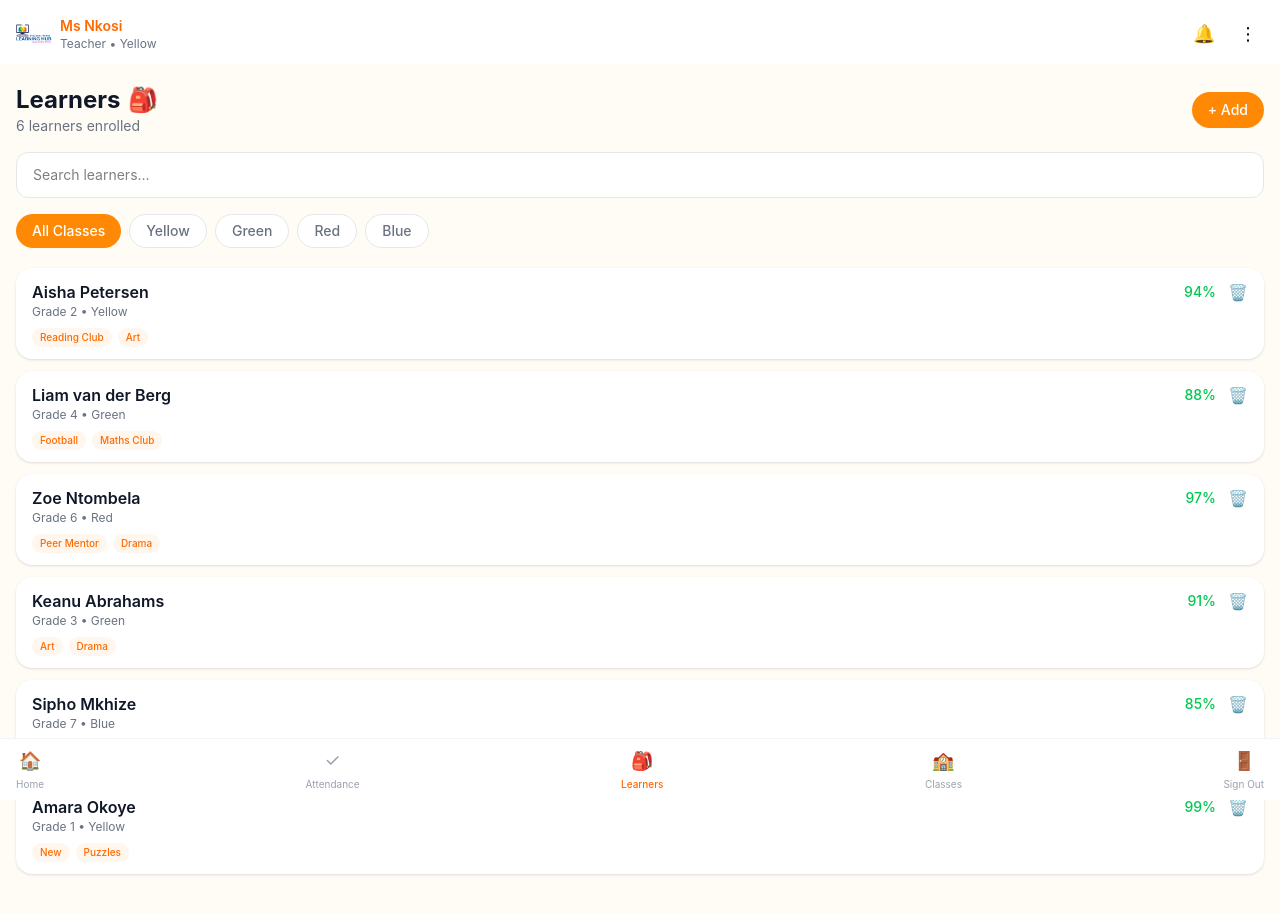
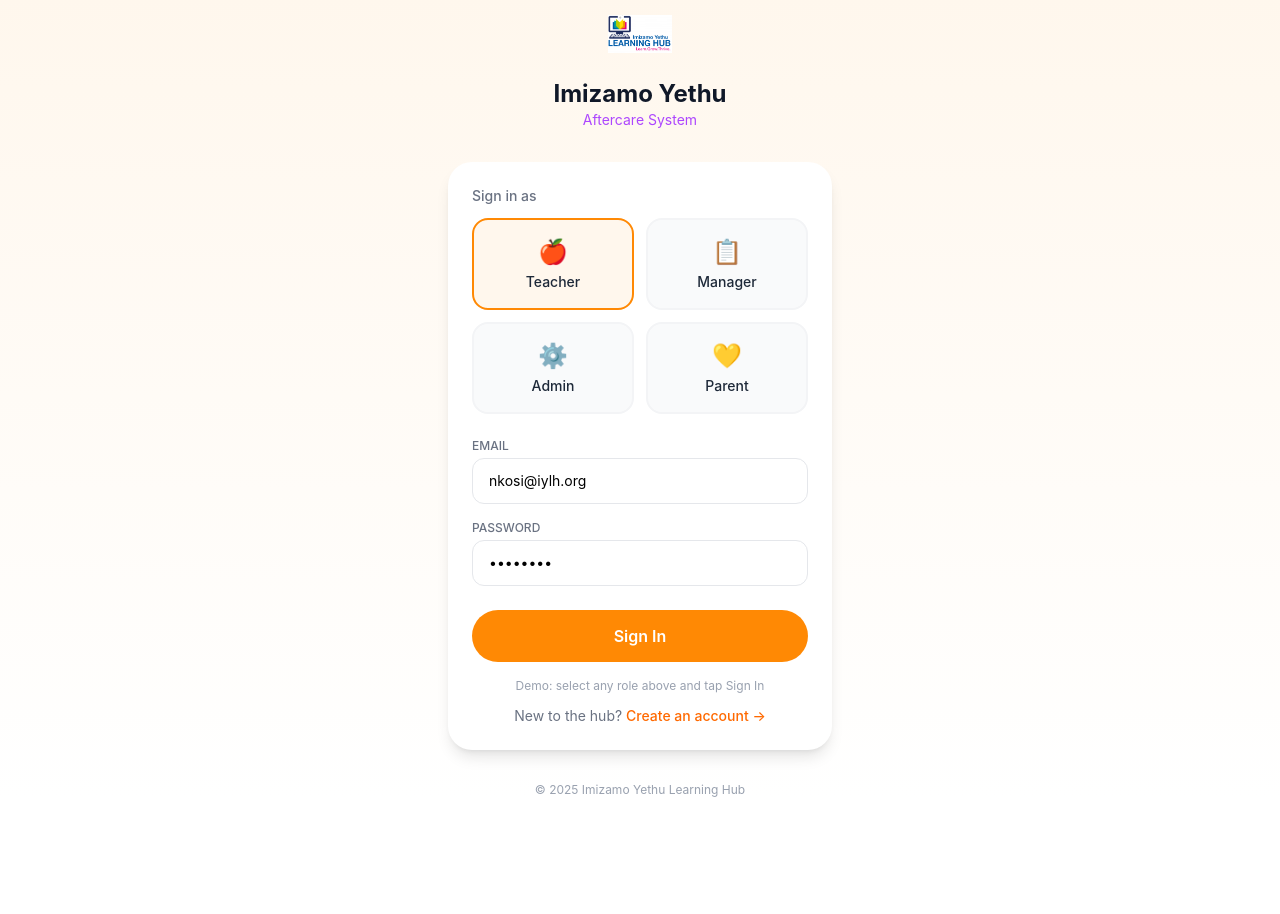
Before and after one commit to INSY7315ImizamoYethuAftercare/Imizamo_Yethu_Aftercare, a React (Vite) app in the folder client/: page / in a window 1280 px wide. Shown: the top 914 px of the page. After the commit the page ends 800 px from the top, so only its background shows below. Built offline with nearby package versions, Linux system fonts and the light colour scheme.

Commit message:
Add Login and Create Account screens
Built the Login screen with role selection and the Create Account flow (role selection + registration form) to match the Figma designs.

```diff
--- a/client/src/App.jsx
+++ b/client/src/App.jsx
@@ -1,11 +1,15 @@
-import Classes from './pages/Learners';
+import { useState } from "react";
+import Login from "./pages/Login";
+import Register from "./pages/Register";
 
 function App() {
-  return (
-    <div>
-      <Classes />
-    </div>
-  );
+  const [showRegister, setShowRegister] = useState(false);
+
+  if (showRegister) {
+    return <Register onSwitchToLogin={() => setShowRegister(false)} />;
+  }
+
+  return <Login onSwitchToRegister={() => setShowRegister(true)} />;
 }
 
 export default App;
--- /dev/null
+++ b/client/src/pages/Login.jsx
@@ -0,0 +1,93 @@
+import { useState } from "react";
+
+function Login({ onSwitchToRegister }) {
+  const [role, setRole] = useState("Teacher");
+  const [email, setEmail] = useState("nkosi@iylh.org");
+  const [password, setPassword] = useState("••••••••");
+
+  const roles = [
+    { name: "Teacher", icon: "🍎" },
+    { name: "Manager", icon: "📋" },
+    { name: "Admin", icon: "⚙️" },
+    { name: "Parent", icon: "💛" },
+  ];
+
+  return (
+    <div className="min-h-screen bg-gradient-to-b from-orange-50 to-white flex flex-col items-center justify-center px-4">
+
+      {/* Logo */}
+      <div className="text-center mb-8">
+        <img src="/logo.png" alt="Logo" className="w-16 h-16 mx-auto mb-3 object-contain" />
+        <h1 className="text-2xl font-bold text-gray-900">Imizamo Yethu</h1>
+        <p className="text-sm text-purple-500">Aftercare System</p>
+      </div>
+
+      {/* Card */}
+      <div className="bg-white rounded-3xl shadow-lg p-6 w-full max-w-sm">
+        <p className="text-sm font-medium text-gray-500 mb-3">Sign in as</p>
+
+        {/* Role Selection */}
+        <div className="grid grid-cols-2 gap-3 mb-6">
+          {roles.map((r) => (
+            <button
+              key={r.name}
+              onClick={() => setRole(r.name)}
+              className={`flex flex-col items-center gap-1 py-4 rounded-2xl border-2 transition ${
+                role === r.name
+                  ? "border-orange-400 bg-orange-50"
+                  : "border-gray-100 bg-gray-50"
+              }`}
+            >
+              <span className="text-2xl">{r.icon}</span>
+              <span className="text-sm font-medium text-gray-800">{r.name}</span>
+            </button>
+          ))}
+        </div>
+
+        {/* Email */}
+        <div className="mb-4">
+          <label className="text-xs font-medium text-gray-500 mb-1 block">EMAIL</label>
+          <input
+            type="email"
+            value={email}
+            onChange={(e) => setEmail(e.target.value)}
+            className="w-full px-4 py-3 rounded-xl border border-gray-200 text-sm focus:outline-none focus:ring-2 focus:ring-orange-300"
+          />
+        </div>
+
+        {/* Password */}
+        <div className="mb-6">
+          <label className="text-xs font-medium text-gray-500 mb-1 block">PASSWORD</label>
+          <input
+            type="password"
+            value={password}
+            onChange={(e) => setPassword(e.target.value)}
+            className="w-full px-4 py-3 rounded-xl border border-gray-200 text-sm focus:outline-none focus:ring-2 focus:ring-orange-300"
+          />
+        </div>
+
+        {/* Sign In Button */}
+        <button className="w-full py-3.5 rounded-full bg-orange-400 text-white font-semibold text-base mb-4">
+          Sign In
+        </button>
+
+        <p className="text-xs text-center text-gray-400 mb-3">
+          Demo: select any role above and tap Sign In
+        </p>
+
+        <p className="text-sm text-center text-gray-500">
+          New to the hub?{" "}
+          <button onClick={onSwitchToRegister} className="text-orange-500 font-medium">
+            Create an account →
+          </button>
+        </p>
+      </div>
+
+      <p className="text-xs text-gray-400 mt-8">
+        © 2025 Imizamo Yethu Learning Hub
+      </p>
+    </div>
+  );
+}
+
+export default Login;
--- /dev/null
+++ b/client/src/pages/Register.jsx
@@ -0,0 +1,132 @@
+import { useState } from "react";
+
+function Register({ onSwitchToLogin }) {
+  const [step, setStep] = useState(1); // 1 = choose role, 2 = form
+  const [role, setRole] = useState("Teacher");
+
+  const roles = [
+    { name: "Teacher", icon: "🍎" },
+    { name: "Manager", icon: "📋" },
+    { name: "Admin", icon: "⚙️" },
+    { name: "Parent", icon: "💛" },
+  ];
+
+  // ===== STEP 1: Choose Role =====
+  if (step === 1) {
+    return (
+      <div className="min-h-screen bg-gradient-to-b from-orange-50 to-white flex flex-col items-center justify-center px-4">
+        <div className="text-center mb-8">
+          <img src="/logo.png" alt="Logo" className="w-16 h-16 mx-auto mb-3 object-contain" />
+          <h1 className="text-2xl font-bold text-gray-900">Create Account</h1>
+          <p className="text-sm text-purple-500">Aftercare System</p>
+        </div>
+
+        <div className="bg-white rounded-3xl shadow-lg p-6 w-full max-w-sm">
+          <p className="text-sm font-medium text-gray-700 mb-1">I am joining as...</p>
+          <p className="text-xs text-gray-400 mb-4">Select your role to continue</p>
+
+          <div className="grid grid-cols-2 gap-3 mb-6">
+            {roles.map((r) => (
+              <button
+                key={r.name}
+                onClick={() => setRole(r.name)}
+                className={`flex flex-col items-center gap-1 py-4 rounded-2xl border-2 transition ${
+                  role === r.name
+                    ? "border-orange-400 bg-orange-50"
+                    : "border-gray-100 bg-gray-50"
+                }`}
+              >
+                <span className="text-2xl">{r.icon}</span>
+                <span className="text-sm font-medium text-gray-800">{r.name}</span>
+              </button>
+            ))}
+          </div>
+
+          <button
+            onClick={() => setStep(2)}
+            className="w-full py-3.5 rounded-full bg-orange-400 text-white font-semibold text-base mb-4"
+          >
+            Continue as {role} →
+          </button>
+
+          <button onClick={onSwitchToLogin} className="w-full text-center text-sm text-gray-500">
+            ← Back to Sign In
+          </button>
+        </div>
+      </div>
+    );
+  }
+
+  // ===== STEP 2: Registration Form =====
+  return (
+    <div className="min-h-screen bg-gradient-to-b from-orange-50 to-white flex flex-col items-center justify-center px-4 py-8">
+      <div className="text-center mb-6">
+        <img src="/logo.png" alt="Logo" className="w-14 h-14 mx-auto mb-2 object-contain" />
+        <h1 className="text-xl font-bold text-gray-900">Create Account</h1>
+        <p className="text-sm text-purple-500">Imizamo Yethu Learning Hub</p>
+      </div>
+
+      <div className="bg-white rounded-3xl shadow-lg p-6 w-full max-w-sm">
+        {/* Selected Role Badge */}
+        <div className="flex items-center justify-between mb-5">
+          <div className="flex items-center gap-2 px-3 py-1.5 bg-orange-50 rounded-full">
+            <span>🍎</span>
+            <span className="text-sm font-medium text-orange-600">{role}</span>
+          </div>
+          <button onClick={() => setStep(1)} className="text-xs text-gray-400">
+            Change
+          </button>
+        </div>
+
+        <div className="space-y-3 mb-5">
+          <div className="grid grid-cols-2 gap-3">
+            <div>
+              <label className="text-xs font-medium text-gray-500 mb-1 block">FIRST NAME</label>
+              <input placeholder="Amara" className="w-full px-3 py-2.5 rounded-xl border border-gray-200 text-sm" />
+            </div>
+            <div>
+              <label className="text-xs font-medium text-gray-500 mb-1 block">LAST NAME</label>
+              <input placeholder="Nkosi" className="w-full px-3 py-2.5 rounded-xl border border-gray-200 text-sm" />
+            </div>
+          </div>
+
+          <div>
+            <label className="text-xs font-medium text-gray-500 mb-1 block">EMAIL ADDRESS</label>
+            <input placeholder="you@example.com" className="w-full px-3 py-2.5 rounded-xl border border-gray-200 text-sm" />
+          </div>
+
+          <div>
+            <label className="text-xs font-medium text-gray-500 mb-1 block">YOUR CLASS</label>
+            <input placeholder="e.g. Yellow" className="w-full px-3 py-2.5 rounded-xl border border-gray-200 text-sm" />
+          </div>
+
+          <div>
+            <label className="text-xs font-medium text-gray-500 mb-1 block">PASSWORD</label>
+            <input type="password" placeholder="Min. 6 characters" className="w-full px-3 py-2.5 rounded-xl border border-gray-200 text-sm" />
+          </div>
+
+          <div>
+            <label className="text-xs font-medium text-gray-500 mb-1 block">CONFIRM PASSWORD</label>
+            <input type="password" placeholder="Repeat password" className="w-full px-3 py-2.5 rounded-xl border border-gray-200 text-sm" />
+          </div>
+
+          <div>
+            <label className="text-xs font-medium text-gray-500 mb-1 block">STAFF ACCESS CODE</label>
+            <input placeholder="Provided by your manager" className="w-full px-3 py-2.5 rounded-xl border border-gray-200 text-sm" />
+            <p className="text-xs text-gray-400 mt-1">Demo code: IYLH2025</p>
+          </div>
+        </div>
+
+        <button className="w-full py-3.5 rounded-full bg-orange-400 text-white font-semibold text-base mb-3">
+          Create Account
+        </button>
+
+        <button onClick={onSwitchToLogin} className="w-full text-center text-sm text-gray-500">
+          ← Back
+        </button>
+      </div>
+    </div>
+  );
+}
+
+export default Register;
```
